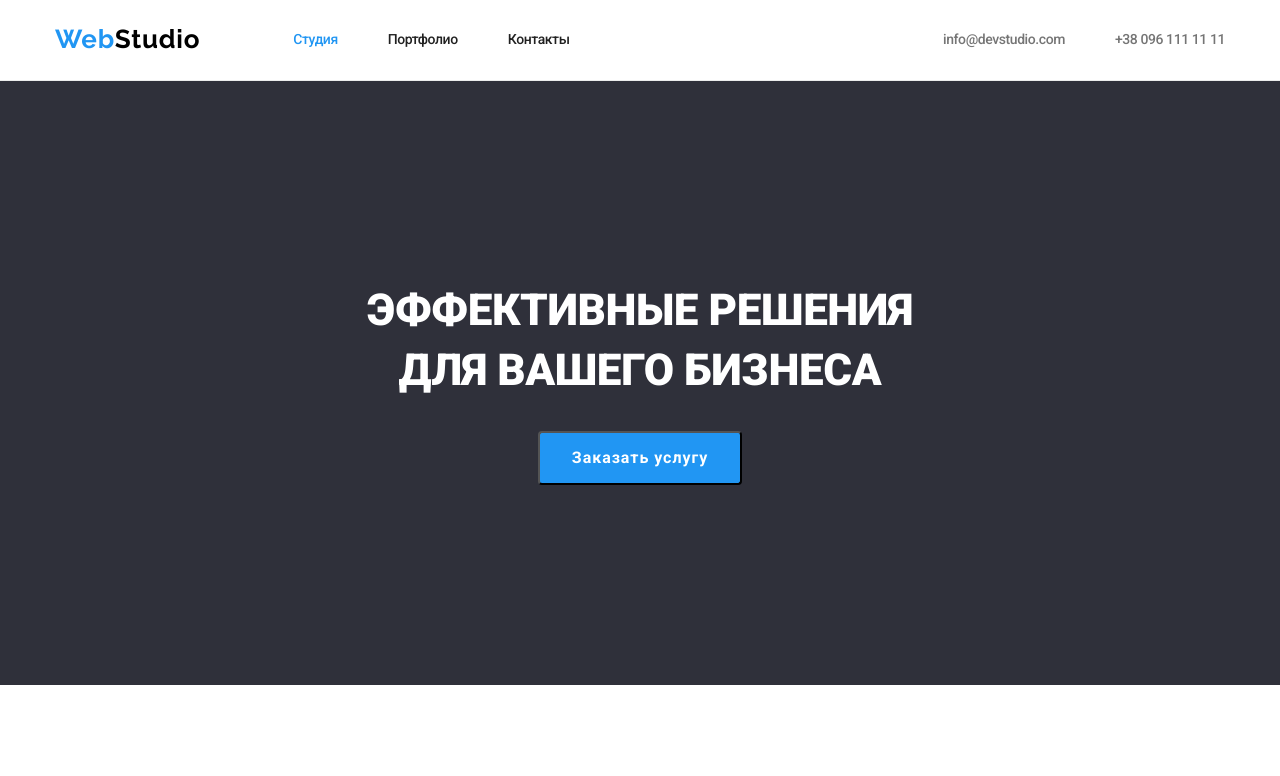
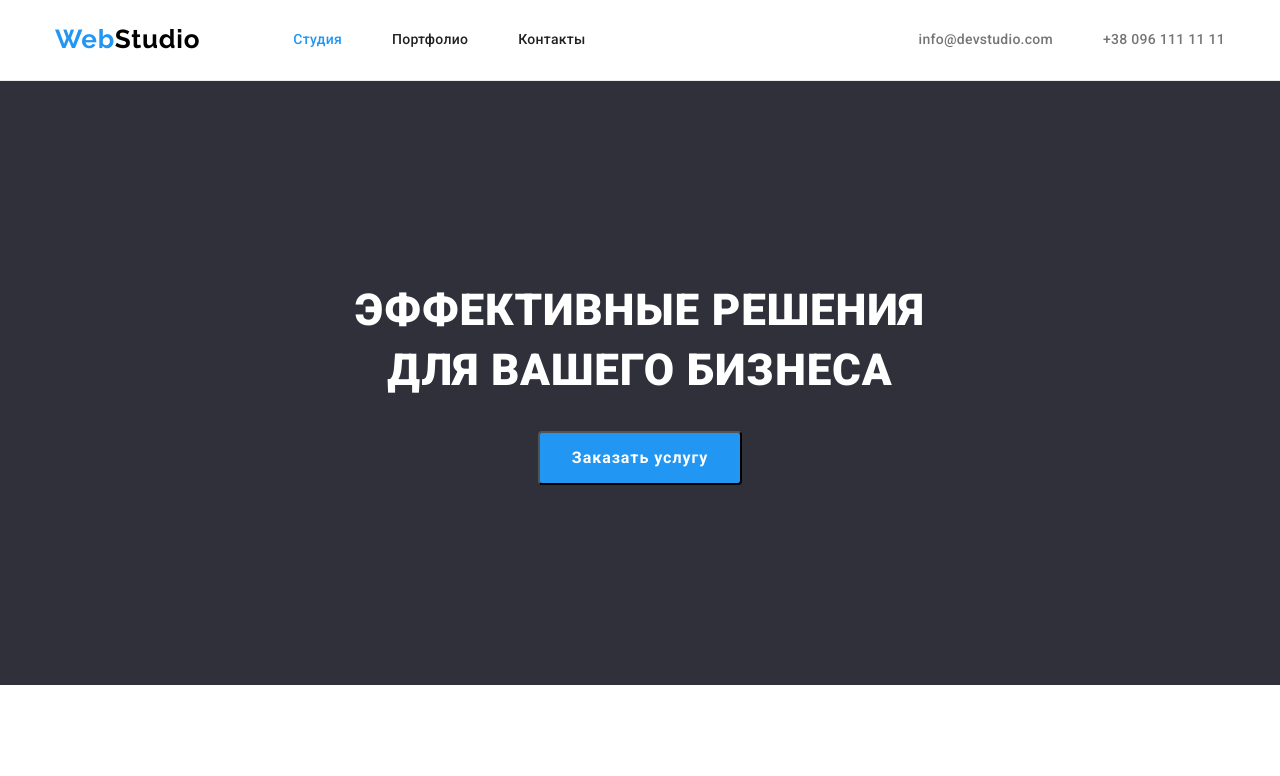
Before and after one commit to Svitlana-Hazdiuk/goit-markup-hw-03, a plain HTML site: page index.html in a window 1280 px wide. Shown: the top 776 px of the page. Drawn offline with nearby package versions, Linux system fonts and the light colour scheme.

Commit message:
вказала одиниці для letter-spacing

```diff
--- a/css/styles.css
+++ b/css/styles.css
@@ -131,6 +131,7 @@ header {
   font-weight: 500;
   font-size: 14px;
   line-height: 1.14;
+  letter-spacing: 0.02em;
   text-decoration: none;
 }
 
@@ -164,6 +165,7 @@ header {
   font-weight: 500;
   font-size: 14px;
   line-height: 1.14;
+  letter-spacing: 0.02em;
   text-decoration: none;
 }
 
@@ -180,6 +182,7 @@ header {
   display: block;
 
   background-color: var(--dark-background);
+  letter-spacing: 0.06em;
   text-align: center;
 }
 
```
